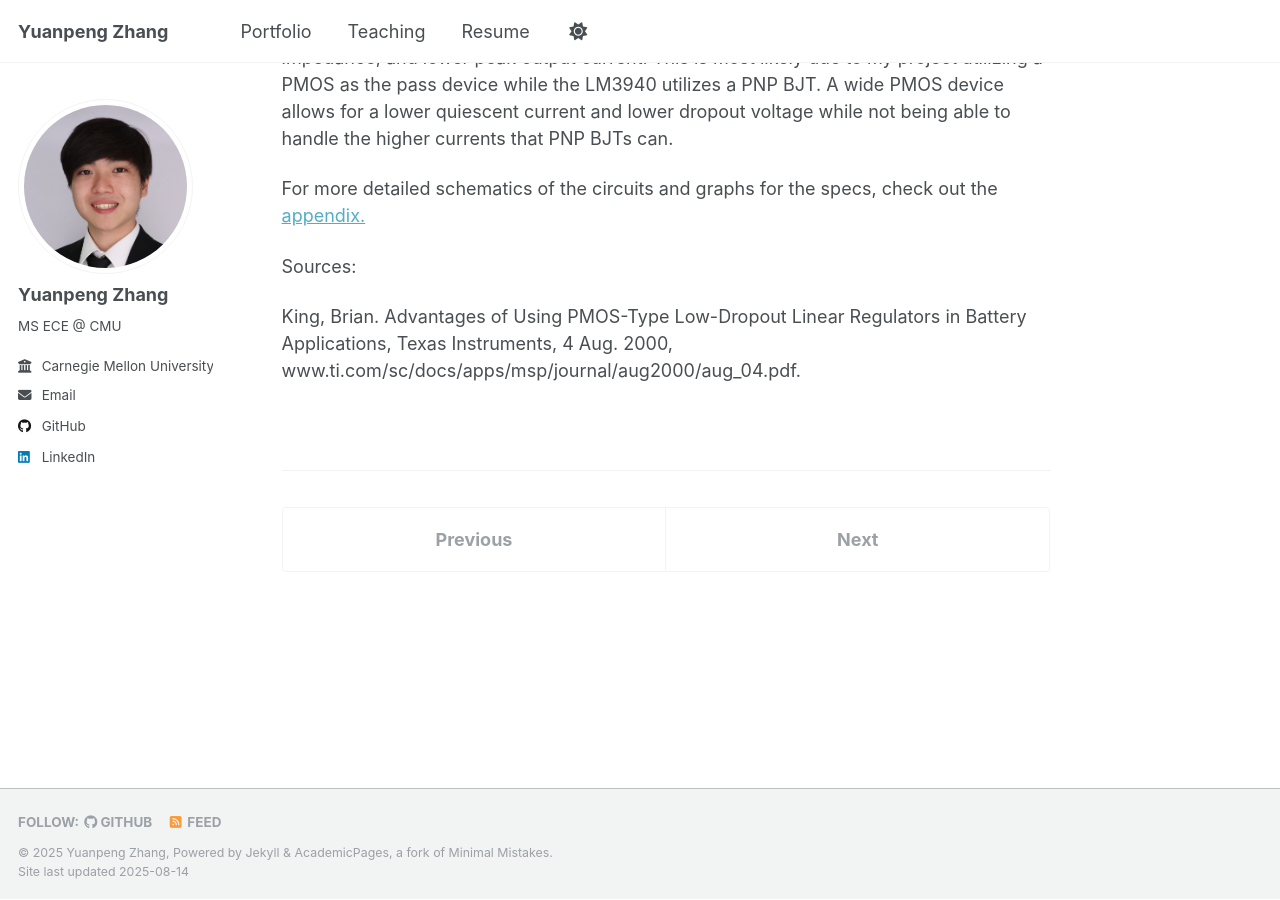
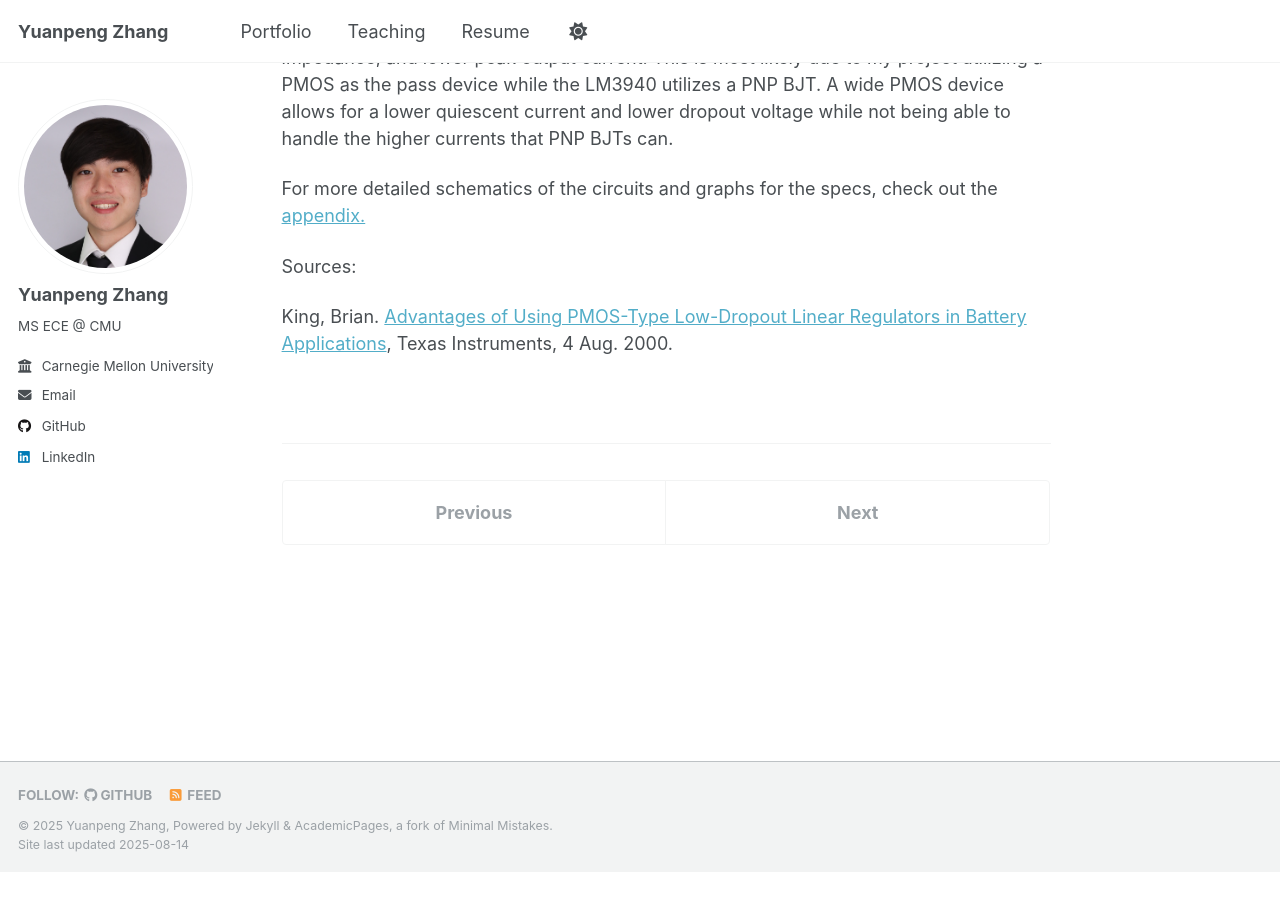
Before and after one commit to yuanpenguin/yuanpenguin.github.io, a Jekyll site: the page built from _portfolio/portfolio-5.md, in a window 1280 px wide and 900 px high, scrolled down 1313 px. Built offline with Jekyll 4.4.1, drawn with Linux system fonts in a browser that asks for light colours; a script that is not in the unit is left out; after the commit the page ends 2186 px from its top, so only the background shows below that.

Commit message:
Update portfolio-5.md

```diff
--- a/_portfolio/portfolio-5.md
+++ b/_portfolio/portfolio-5.md
@@ -26,4 +26,4 @@ For more detailed schematics of the circuits and graphs for the specs, check out
 
 Sources:
 
-King, Brian. Advantages of Using PMOS-Type Low-Dropout Linear Regulators in Battery Applications, Texas Instruments, 4 Aug. 2000, www.ti.com/sc/docs/apps/msp/journal/aug2000/aug_04.pdf.
+King, Brian. [Advantages of Using PMOS-Type Low-Dropout Linear Regulators in Battery Applications](www.ti.com/sc/docs/apps/msp/journal/aug2000/aug_04.pdf), Texas Instruments, 4 Aug. 2000.
```
